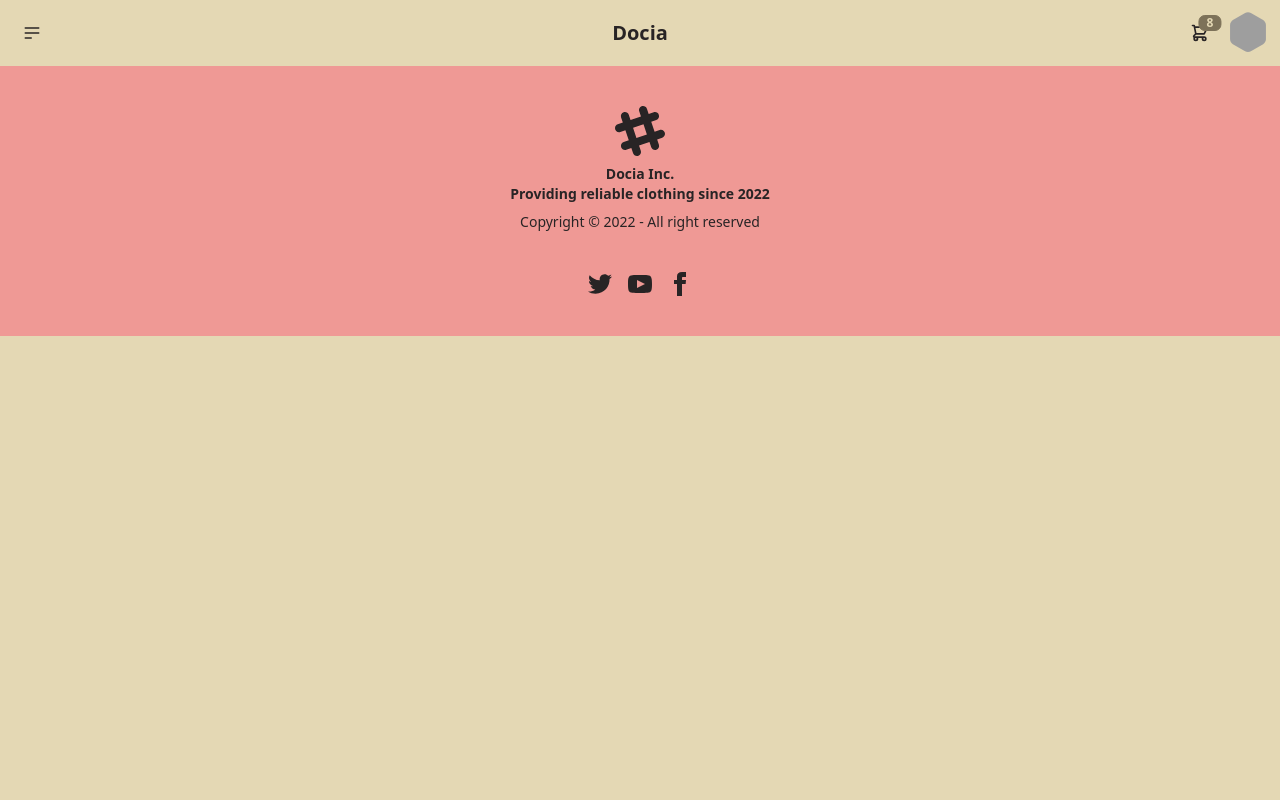
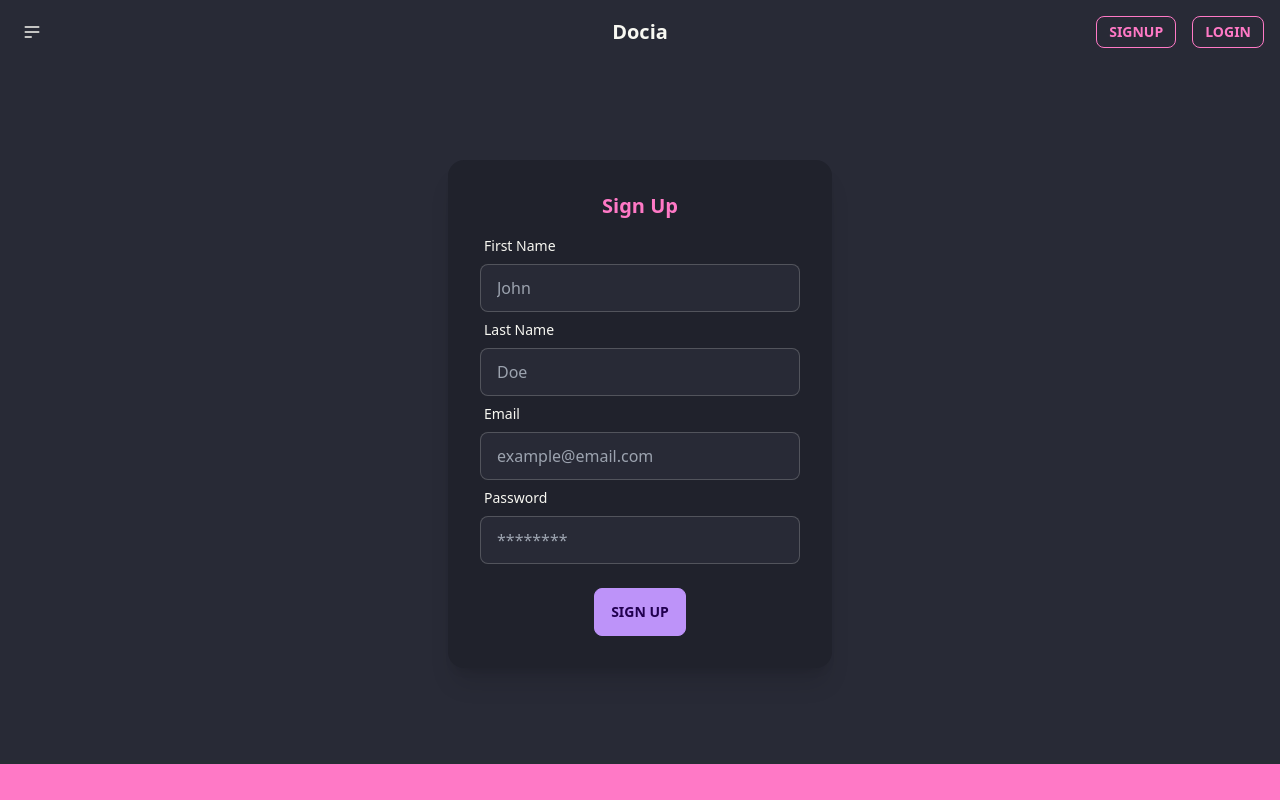
Before and after one commit to JaviD17/docia, a Vue app: page /signup in a window 1280 px wide. Shown: the top 800 px of the page. Built offline with nearby package versions, Linux system fonts and the light colour scheme; grey boxes are pictures that could not be loaded.

Commit message:
added signup and login pages and added conditional rendering for navbar

```diff
--- a/src/components/Navbar.vue
+++ b/src/components/Navbar.vue
@@ -36,16 +36,7 @@
         >Docia</RouterLink
       >
     </div>
-    <div class="navbar-end">
-      <!-- <button class="btn btn-ghost btn-circle">
-      <svg xmlns="http://www.w3.org/2000/svg" class="h-5 w-5" fill="none" viewBox="0 0 24 24" stroke="currentColor"><path stroke-linecap="round" stroke-linejoin="round" stroke-width="2" d="M21 21l-6-6m2-5a7 7 0 11-14 0 7 7 0 0114 0z" /></svg>
-    </button>
-    <button class="btn btn-ghost btn-circle">
-      <div class="indicator">
-        <svg xmlns="http://www.w3.org/2000/svg" class="h-5 w-5" fill="none" viewBox="0 0 24 24" stroke="currentColor"><path stroke-linecap="round" stroke-linejoin="round" stroke-width="2" d="M15 17h5l-1.405-1.405A2.032 2.032 0 0118 14.158V11a6.002 6.002 0 00-4-5.659V5a2 2 0 10-4 0v.341C7.67 6.165 6 8.388 6 11v3.159c0 .538-.214 1.055-.595 1.436L4 17h5m6 0v1a3 3 0 11-6 0v-1m6 0H9" /></svg>
-        <span class="badge badge-xs badge-primary indicator-item"></span>
-      </div>
-    </button> -->
+    <div class="navbar-end" v-if="loggedIn">
       <div class="dropdown dropdown-end">
         <label tabindex="0" class="btn btn-ghost btn-circle">
           <div class="indicator">
@@ -85,9 +76,7 @@
       </div>
       <div class="dropdown dropdown-end">
         <label tabindex="0" class="btn btn-ghost btn-circle avatar">
-          <!-- <div class="w-10 rounded-full">
-            <img src="https://placeimg.com/80/80/people" />
-          </div> -->
+          <!-- avatar icon -->
           <div class="avatar">
             <div class="w-10 mask mask-hexagon">
               <img src="https://placeimg.com/80/80/people" />
@@ -109,5 +98,29 @@
         </ul>
       </div>
     </div>
+    <div class="navbar-end" v-else>
+      <div class="mr-2 flex gap-4">
+        <div>
+          <RouterLink
+            :to="{ name: 'Signup' }"
+            class="btn btn-primary btn-outline btn-sm"
+            >signup</RouterLink
+          >
+        </div>
+        <div>
+          <RouterLink
+            :to="{ name: 'Login' }"
+            class="btn btn-primary btn-outline btn-sm"
+            >login</RouterLink
+          >
+        </div>
+      </div>
+    </div>
   </div>
 </template>
+
+<script setup>
+import { ref } from "vue";
+
+const loggedIn = ref(false);
+</script>
--- a/src/components/ProductCard.vue
+++ b/src/components/ProductCard.vue
@@ -1,5 +1,5 @@
 <template>
-  <div class="card w-96 bg-base-200 shadow-xl">
+  <div class="card w-96 bg-base-300 shadow-xl">
     <figure>
       <img src="https://placeimg.com/400/225/arch" alt="Product" />
     </figure>
--- a/src/router/index.js
+++ b/src/router/index.js
@@ -5,6 +5,8 @@ import Shop from "../views/Shop.vue";
 import Profile from "../views/Profile.vue";
 import Settings from "../views/Settings.vue";
 import Calc from "../views/Calc.vue";
+import Signup from "../views/Signup.vue";
+import Login from "../views/Login.vue";
 
 const router = createRouter({
   history: createWebHistory(import.meta.env.BASE_URL),
@@ -39,6 +41,16 @@ const router = createRouter({
       name: "Calc",
       component: Calc,
     },
+    {
+      path: "/signup",
+      name: "Signup",
+      component: Signup,
+    },
+    {
+      path: "/login",
+      name: "Login",
+      component: Login,
+    },
   ],
 });
 
--- a/src/views/Calc.vue
+++ b/src/views/Calc.vue
@@ -1,3 +1,3 @@
 <template>
-  <div>calc</div>
+  <div>settings</div>
 </template>
--- /dev/null
+++ b/src/views/Login.vue
@@ -0,0 +1,30 @@
+<template>
+  <div class="flex justify-center my-24">
+    <div class="card w-96 bg-base-300 shadow-xl">
+      <div class="card-body items-center text-center">
+        <h2 class="card-title text-primary">Log In</h2>
+        <div class="form-control w-full max-w-xs">
+          <label class="label">
+            <span class="label-text">Email</span>
+          </label>
+          <input
+            type="text"
+            placeholder="example@email.com"
+            class="input input-bordered w-full max-w-xs"
+          />
+          <label class="label">
+            <span class="label-text">Password</span>
+          </label>
+          <input
+            type="text"
+            placeholder="********"
+            class="input input-bordered w-full max-w-xs"
+          />
+        </div>
+        <div class="card-actions mt-4">
+          <button class="btn btn-secondary">Log In</button>
+        </div>
+      </div>
+    </div>
+  </div>
+</template>
--- a/src/views/Profile.vue
+++ b/src/views/Profile.vue
@@ -1,6 +1,6 @@
 <template>
-  <div class="flex justify-center my-12">
-    <div class="card w-96 bg-base-200 shadow-xl">
+  <div class="flex justify-center my-24">
+    <!-- <div class="card w-96 bg-base-200 shadow-xl">
       <figure class="px-10 pt-10">
         <div class="avatar">
           <div class="w-48 mask mask-hexagon">
@@ -16,6 +16,8 @@
           <button class="btn btn-primary">Shop</button>
         </div>
       </div>
-    </div>
+    </div> -->
+
+
   </div>
 </template>
--- /dev/null
+++ b/src/views/Signup.vue
@@ -0,0 +1,46 @@
+<template>
+  <div class="flex justify-center my-24">
+    <div class="card w-96 bg-base-300 shadow-xl">
+      <div class="card-body items-center text-center">
+        <h2 class="card-title text-primary">Sign Up</h2>
+        <div class="form-control w-full max-w-xs">
+          <label class="label">
+            <span class="label-text">First Name</span>
+          </label>
+          <input
+            type="text"
+            placeholder="John"
+            class="input input-bordered w-full max-w-xs"
+          />
+          <label class="label">
+            <span class="label-text">Last Name</span>
+          </label>
+          <input
+            type="text"
+            placeholder="Doe"
+            class="input input-bordered w-full max-w-xs"
+          />
+          <label class="label">
+            <span class="label-text">Email</span>
+          </label>
+          <input
+            type="text"
+            placeholder="example@email.com"
+            class="input input-bordered w-full max-w-xs"
+          />
+          <label class="label">
+            <span class="label-text">Password</span>
+          </label>
+          <input
+            type="text"
+            placeholder="********"
+            class="input input-bordered w-full max-w-xs"
+          />
+        </div>
+        <div class="card-actions mt-4">
+          <button class="btn btn-secondary">Sign Up</button>
+        </div>
+      </div>
+    </div>
+  </div>
+</template>
--- a/tailwind.config.js
+++ b/tailwind.config.js
@@ -6,6 +6,6 @@ module.exports = {
   },
   plugins: [require("daisyui")],
   daisyui: {
-    themes: ["retro"],
+    themes: ["dracula"],
   },
 };
```
